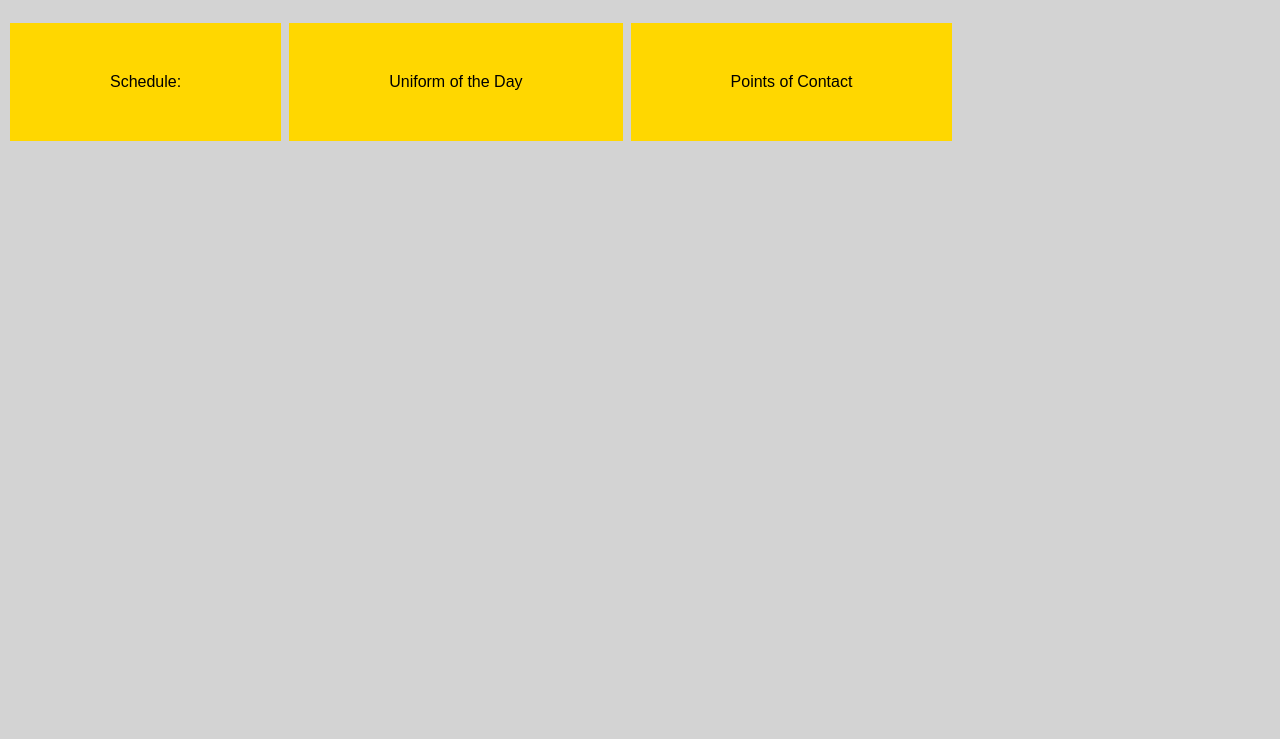
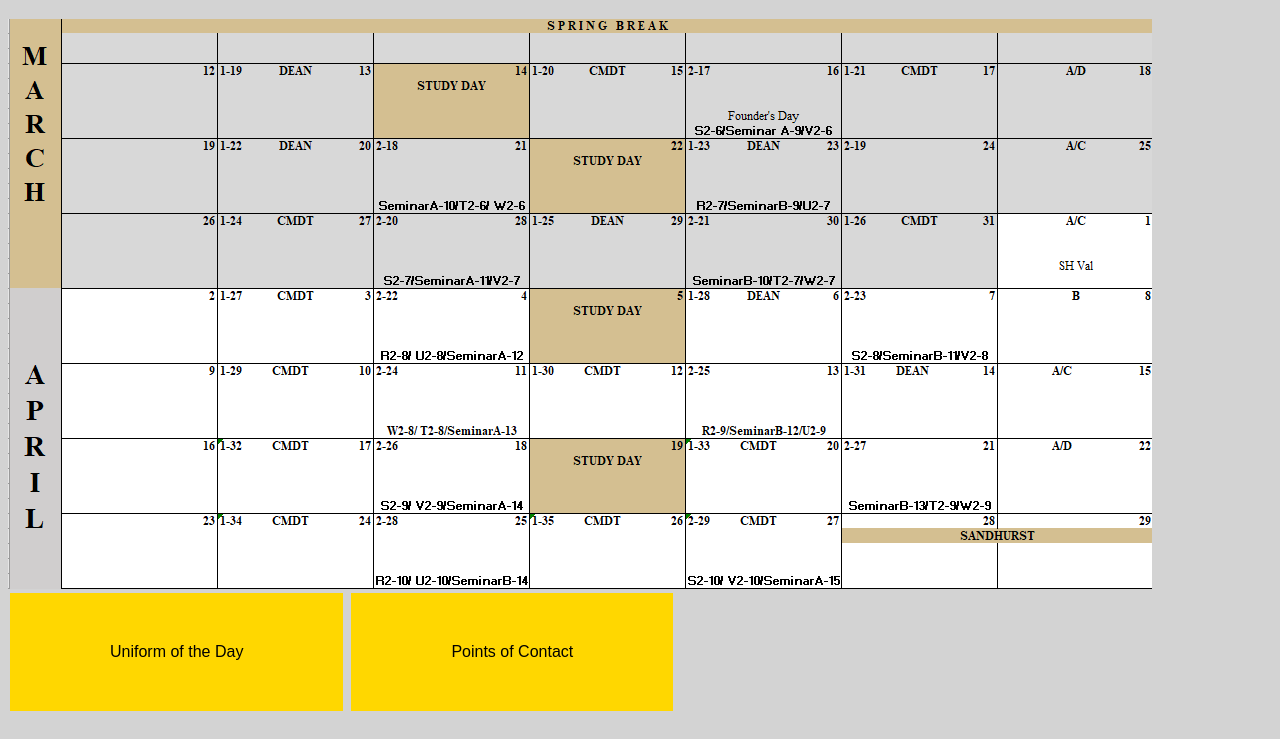
Before and after one commit to kennedyhecker/WPApp, a plain HTML site: page index.html in a window 1280 px wide. Both pictures are taken after a click on the button "Schedule". Shown: the part 61-800 px from the top of the page. Drawn offline with Linux system fonts and the light colour scheme.

Commit message:
image update

```diff
--- a/index.html
+++ b/index.html
@@ -3,7 +3,8 @@
 <link rel="stylesheet" href="test_style.css">
   <body>
     <h1>United States Military Academy at West Point</h1>
-    <button id="schedule_button" class="button button1" onclick="schedule()">Schedule</button>
+    <button id="schedule_button" class="button button1" onclick="show_schedule()">Schedule</button>
+    <img id="schedule_pic" src="ay_1.png"/>
     <button id="uod_button" class="button button2" onclick="uod()">Uniform of the Day</button>
     <button id="poc_button" class="button button3" onclick="poc()">Points of Contact</button>
     <script>
@@ -19,6 +20,10 @@
     document.getElementById("poc_button").innerHTML = "SHARP Hotline: 845-659-7467<br>Behavioral Health Support: 845-591-7215<br>Medical Care: 845-938-4004<br>Equal Opportunity: 845-476-1391<br>Legal Counsel-Special Victim's Council: 845-372-3338<br>West Point Legal Assistance: 845-938-4541<br>Chaplain: 845-401-8171<br>"
     ;
 }
+    function show_schedule() {
+    document.getElementById("schedule_pic").style.display = "block";
+    document.getElementById("schedule_button").style.display = "none";
+}
     </script>
   </body>
 </html>
```
